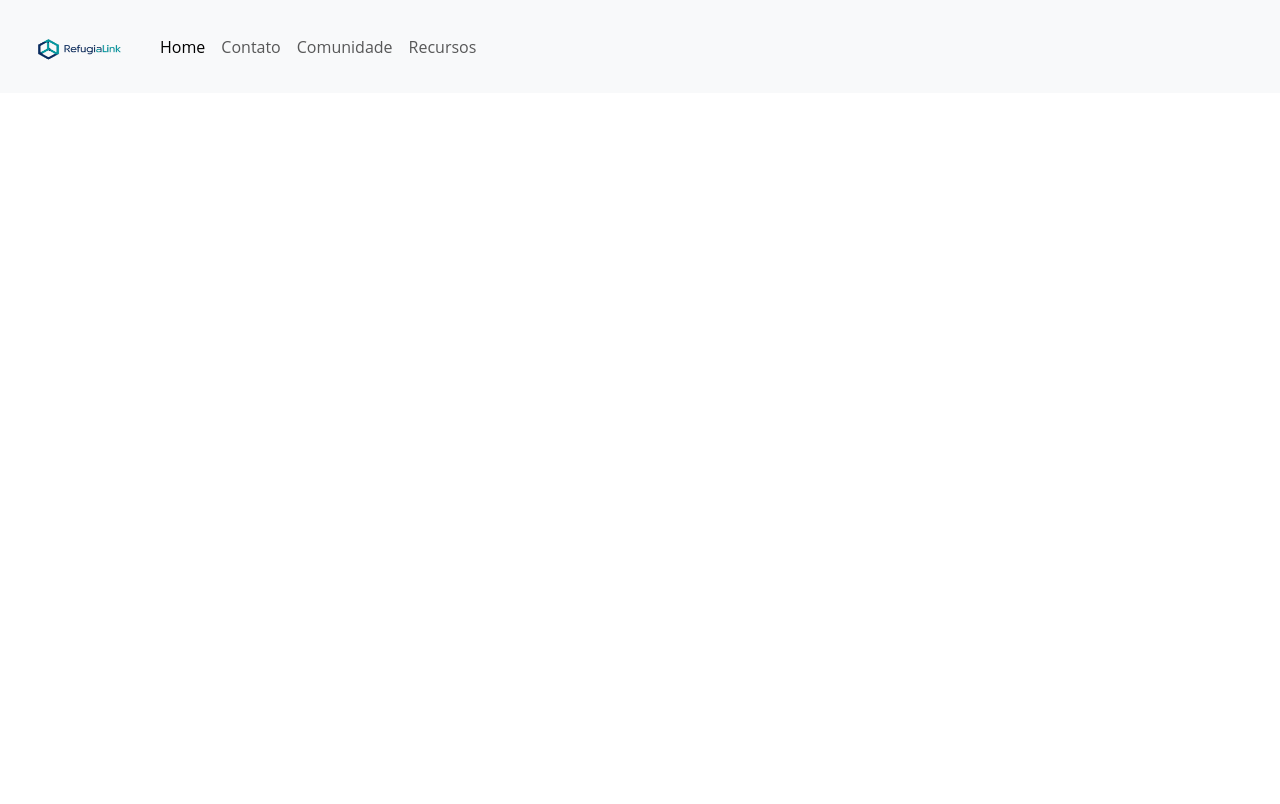
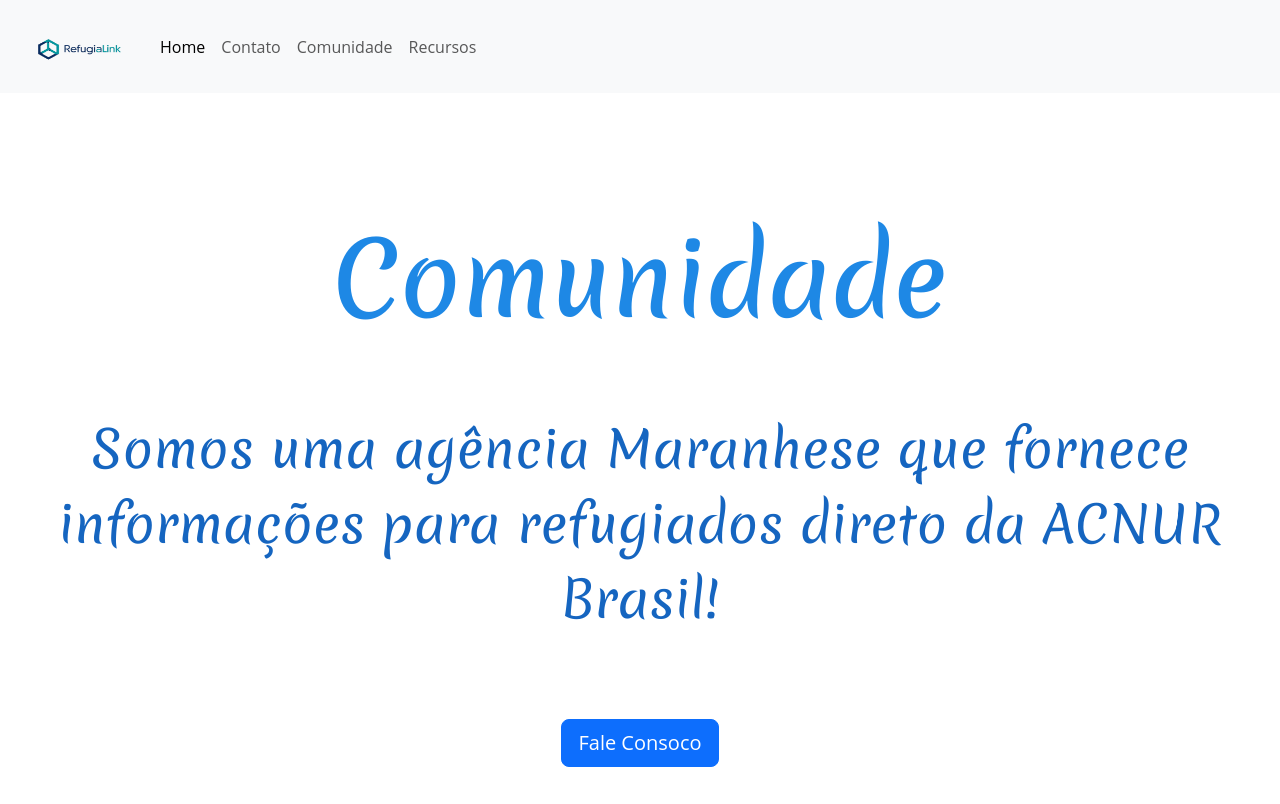
Before and after one commit to gabrielCoelho99/refugia_link, a plain HTML site: page comunidade.html in a window 1280 px wide. Shown: the top 804 px of the page. Drawn offline with nearby package versions, Linux system fonts and the light colour scheme; the site is published under a folder, as on GitHub Pages, so addresses that start at the root find nothing.

Commit message:
ajustando pasta do js

```diff
--- a/comunidade.html
+++ b/comunidade.html
@@ -89,5 +89,5 @@
 
 <script src="https://cdn.jsdelivr.net/npm/bootstrap@5.3.3/dist/js/bootstrap.bundle.min.js" integrity="sha384-YvpcrYf0tY3lHB60NNkmXc5s9fDVZLESaAA55NDzOxhy9GkcIdslK1eN7N6jIeHz" crossorigin="anonymous"></script>
 </body>
-<script src="/js/script.js"></script>
+<script src="script.js"></script>
 </html>
```
Also changed, not shown: contato.html (+1 -1 lines), index.html (+1 -1 lines), recursos.html (+1 -1 lines), script.js (renamed from js/script.js).
